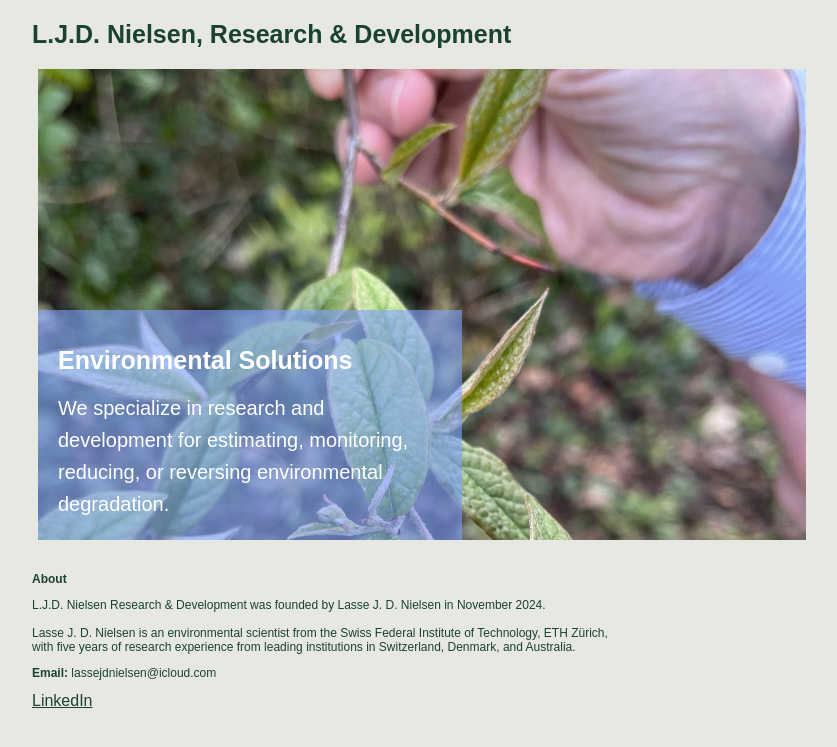
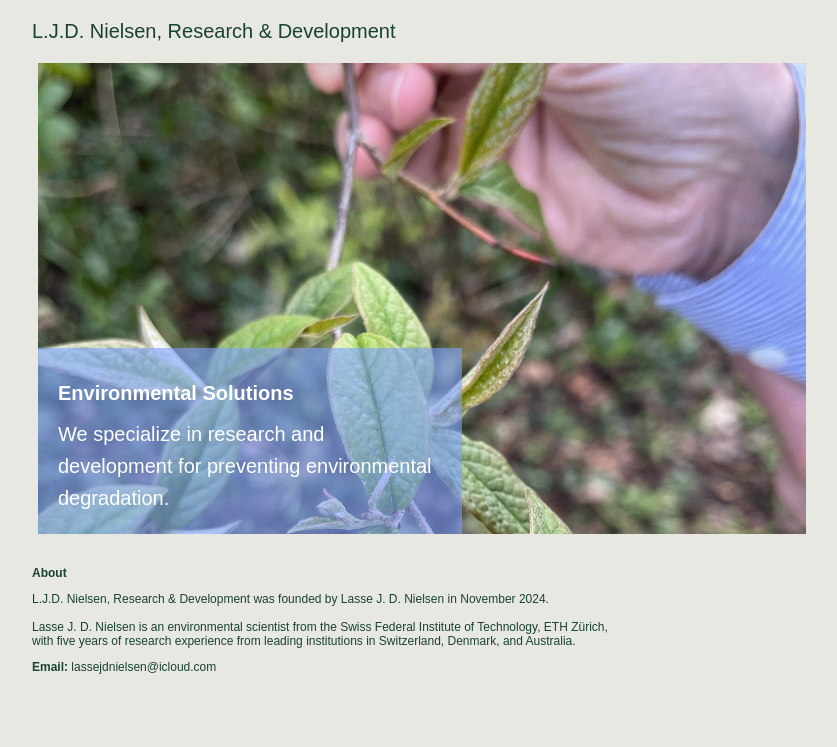
Before and after one commit to ljdnielsen/environmentalresearch-tech.github.io, a Jekyll site: the page built from README.md, in a window 1280 px wide. Shown: the top 747 px of the page, without its empty margins (218-1055 px from the left). Built offline with Jekyll 4.4.1, drawn with Linux system fonts in a browser that asks for light colours; our own code applies the rules of GitHub Pages for plain Markdown files.

Commit message:
smaller font

```diff
--- a/_layouts/default.html
+++ b/_layouts/default.html
@@ -23,8 +23,7 @@
             text-decoration: none;
             color: #194232;
             font-family: Arial, Helvetica, sans-serif;
-            font-weight: bold;
-            font-size: 25px;
+            font-size: 20px;
             display: block;
         }
         .image-container {
@@ -62,7 +61,7 @@
         }
         h1 {
             color: white;
-            font-size: 25px;
+            font-size: 20px;
         }
         text {
             color: white;
@@ -87,17 +86,16 @@
         <div class="text-overlay">
             <h1>Environmental Solutions</h1>
             <text>We specialize in research and development
-            for estimating, monitoring, reducing, or reversing environmental degradation.</text>
+            for preventing environmental degradation.</text>
         </div>
     </div>
     <footer>
         <p><b>About</b></p>
-        <p>L.J.D. Nielsen Research & Development was founded by Lasse J. D. Nielsen in November 2024.<br>
+        <p>L.J.D. Nielsen, Research & Development was founded by Lasse J. D. Nielsen in November 2024.<br>
             <br>
         Lasse J. D. Nielsen is an environmental scientist from the Swiss Federal Institute of Technology, ETH Zürich, <br>
         with five years of research experience from leading institutions in Switzerland, Denmark, and Australia.</p>
         <p><b>Email:</b> lassejdnielsen@icloud.com</p>
-        <a href="https://www.linkedin.com/in/lassejdnielsen" class="styled-link">LinkedIn</p>
     </footer>
 </body>
 </html>
```
